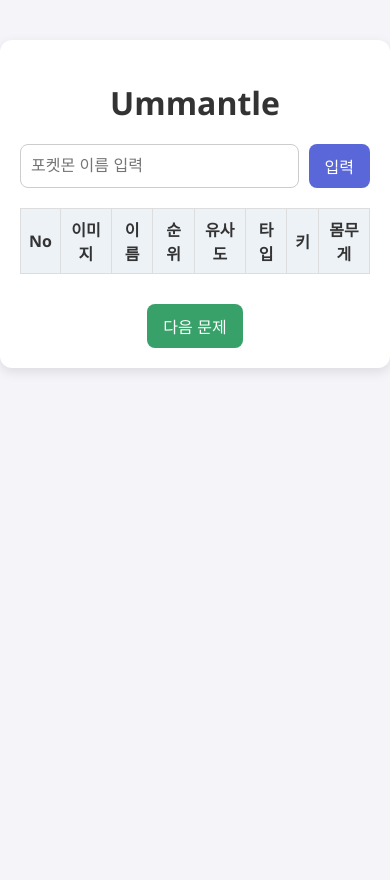
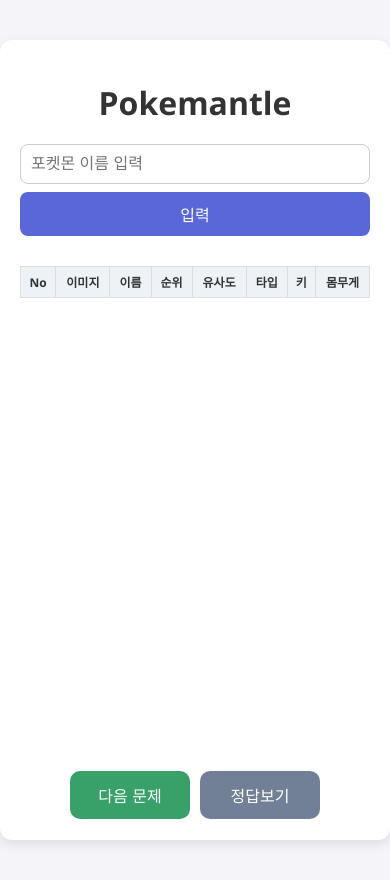
Before and after one commit to now-0o/Ummantle, a React (Create React App) app: page / in a window 390 px wide. Before the commit the page ends 844 px from the top, so only its background shows below. Built offline with nearby package versions, Linux system fonts and the light colour scheme.

Commit message:
feat: 편의성 개선 및 순위/정답보기 추가

```diff
--- a/src/App.css
+++ b/src/App.css
@@ -12,6 +12,10 @@
   background-color: white;
   box-shadow: 0 4px 12px rgba(0, 0, 0, 0.1);
   border-radius: 12px;
+  display: flex;
+  flex-direction: column;
+  min-height: 90vh;
+  position: relative;
 }
 
 h1 {
@@ -24,14 +28,27 @@
   gap: 10px;
   justify-content: center;
   margin-bottom: 10px;
+  position: relative;
+  flex-wrap: nowrap;
+  flex-direction: row;
+  align-items: flex-start;
+  z-index: 200;
+}
+
+.input-wrapper {
+  position: relative;
+  width: 100%;
+  flex: 1;
 }
 
 input {
   padding: 10px;
   font-size: 16px;
-  flex: 1;
   border: 1px solid #ccc;
   border-radius: 8px;
+  width: 100%;
+  max-width: 100%;
+  box-sizing: border-box;
 }
 
 button {
@@ -43,6 +60,7 @@
   border-radius: 8px;
   cursor: pointer;
   transition: background-color 0.2s;
+  white-space: nowrap;
 }
 
 button:hover {
@@ -52,15 +70,17 @@
 .suggestions {
   list-style: none;
   padding: 0;
-  margin: 5px 0 20px;
+  margin: 0;
   border: 1px solid #ddd;
   border-radius: 8px;
   max-height: 200px;
   overflow-y: auto;
   background: white;
   position: absolute;
-  width: 100%;
-  max-width: 800px;
+  top: 100%;
+  left: 0;
+  right: 0;
+  z-index: 300;
 }
 
 .suggestions li {
@@ -76,6 +96,7 @@
   width: 100%;
   border-collapse: collapse;
   margin-top: 20px;
+  margin-bottom: 80px;
 }
 
 .guess-table th,
@@ -89,14 +110,71 @@
   background-color: #edf2f7;
 }
 
+.correct-box {
+  margin: 30px 0;
+  padding: 20px;
+  border: 2px solid #48bb78;
+  background-color: #f0fff4;
+  border-radius: 12px;
+  text-align: center;
+}
+
+.correct-box h2 {
+  color: #2f855a;
+  margin-bottom: 10px;
+}
+
+.correct-box p {
+  font-size: 18px;
+  margin-bottom: 15px;
+}
+
+.correct-box img {
+  margin-bottom: 10px;
+}
+
+.btn-box {
+  display: flex;
+  position: fixed;
+  bottom: 20px; /* 기존보다 더 아래로 내림 */
+  left: 50%;
+  transform: translateX(-50%);
+}
+
 .next-btn {
-  display: block;
-  margin: 30px auto 0;
+  padding: 12px 20px;
+  font-size: 16px;
   background-color: #38a169;
+  color: white;
+  border: none;
+  border-radius: 10px;
+  cursor: pointer;
+  z-index: 999;
+  width: auto;
+  min-width: 120px;
+  margin: 5px;
 }
 
 .next-btn:hover {
   background-color: #2f855a;
+}
+
+.action-buttons {
+  display: flex;
+  flex-wrap: wrap;
+  justify-content: center;
+  gap: 10px;
+  margin-top: 20px;
+  margin-bottom: 40px; /* 여유 공간 확보 */
+  position: fixed;
+  bottom: 20px;
+  left: 0;
+  right: 0;
+  z-index: 998;
+  background: white;
+  padding-top: 10px;
+  padding-bottom: 10px;
+  box-shadow: 0 -2px 6px rgba(0, 0, 0, 0.1);
 }
 
 .loading {
@@ -104,3 +182,24 @@
   text-align: center;
   padding: 50px;
 }
+
+/* 반응형 */
+@media (max-width: 600px) {
+  .input-area {
+    flex-direction: column;
+    gap: 8px;
+    align-items: stretch;
+  }
+
+  .next-btn {
+    width: 100%;
+    transform: none;
+    left: auto;
+  }
+
+  .guess-table th,
+  .guess-table td {
+    font-size: 12px;
+    padding: 6px;
+  }
+}
--- a/src/App.js
+++ b/src/App.js
@@ -1,5 +1,6 @@
 // src/App.js
 import React, { useEffect, useState, useMemo } from "react";
+import TypeBadge from "./components/TypeBadge";
 import "./App.css";
 
 function App() {
@@ -10,6 +11,9 @@
   const [input, setInput] = useState("");
   const [suggestions, setSuggestions] = useState([]);
   const [inputCount, setInputCount] = useState(0);
+  const [correct, setCorrect] = useState(null);
+  const [revealed, setRevealed] = useState(false);
+  const [showRanking, setShowRanking] = useState(false);
 
   useEffect(() => {
     async function initGame() {
@@ -25,21 +29,39 @@
 
   const rankedList = useMemo(() => {
     if (!answer) return [];
-    return allPokemons
+    const list = allPokemons
       .map((p) => ({ ...p, score: getScore(p, answer) }))
+      .filter((p) => p.name !== answer.name)
       .sort((a, b) => b.score - a.score);
+    return [{ ...answer, score: 100 }, ...list];
   }, [allPokemons, answer]);
 
   const handleGuess = () => {
-    const guess = rankedList.find(
+    if (!answer) return;
+
+    const guess = allPokemons.find(
       (p) => p.koreanName === input || p.name === input.toLowerCase()
     );
     if (!guess) {
       alert("해당 포켓몬이 없어요!");
       return;
     }
-    const rank = rankedList.findIndex((p) => p.name === guess.name) + 1;
-    const scoredGuess = { ...guess, rank, inputIndex: inputCount + 1 };
+
+    if (guess.name === answer.name) {
+      setCorrect({ ...guess, inputIndex: inputCount + 1, score: 100 });
+      setInputCount((prev) => prev + 1);
+      setInput("");
+      setSuggestions([]);
+      return;
+    }
+
+    const rank = rankedList.findIndex((p) => p.name === guess.name);
+    const scoredGuess = {
+      ...guess,
+      rank: rank + 1,
+      score: rankedList[rank].score,
+      inputIndex: inputCount + 1,
+    };
     setGuesses((prev) => {
       const exists = prev.find((g) => g.name === scoredGuess.name);
       if (exists) return prev;
@@ -60,6 +82,13 @@
     setSuggestions(matched.slice(0, 10));
   };
 
+  const handleReveal = () => {
+    if (window.confirm("정말 정답을 보시겠습니까?")) {
+      setCorrect({ ...answer, inputIndex: "?", score: 100 });
+      setRevealed(true);
+    }
+  };
+
   if (loading)
     return <div className="loading">포켓몬 데이터 불러오는 중...</div>;
 
@@ -67,23 +96,25 @@
     guesses.length > 0
       ? guesses.reduce((a, b) => (a.rank < b.rank ? a : b))
       : null;
+
+  const latest = guesses.length > 0 ? guesses[guesses.length - 1] : null;
+
   const others = guesses
-    .filter((g) => g.name !== best?.name)
-    .sort((a, b) => b.inputIndex - a.inputIndex);
+    .filter((g) => g.name !== best?.name && g.name !== latest?.name)
+    .sort((a, b) => a.rank - b.rank);
 
   return (
     <div className="container">
-      <h1>Ummantle</h1>
+      <h1>Pokemantle</h1>
       <div className="input-area">
+        <div className="input-wrapper">
           <input
             value={input}
             onChange={handleInputChange}
             onKeyDown={(e) => e.key === "Enter" && handleGuess()}
             placeholder="포켓몬 이름 입력"
+            disabled={!!correct}
           />
-        <button onClick={handleGuess}>입력</button>
-      </div>
-
           {suggestions.length > 0 && (
             <ul className="suggestions">
               {suggestions.map((s) => (
@@ -98,6 +129,27 @@
                 </li>
               ))}
             </ul>
+          )}
+        </div>
+        <button onClick={handleGuess} disabled={!!correct}>
+          입력
+        </button>
+      </div>
+
+      {correct && (
+        <div className="correct-box">
+          <h2>🎉 정답입니다! 🎉</h2>
+          <p>{correct.inputIndex}회 만에 맞추셨습니다!</p>
+          <img
+            src={`https://raw.githubusercontent.com/PokeAPI/sprites/master/sprites/pokemon/${correct.id}.png`}
+            alt={correct.koreanName}
+            width="80"
+            height="80"
+          />
+          <h3>
+            {correct.koreanName} ({correct.name})
+          </h3>
+        </div>
       )}
 
       <table className="guess-table">
@@ -129,11 +181,33 @@
               <td>{best.rank}</td>
               <td>{best.score.toFixed(1)}점</td>
               <td>
-                {best.type1}
-                {best.type2 ? "/" + best.type2 : ""}
+                <TypeBadge type={best.type1} />
+                {best.type2 && <TypeBadge type={best.type2} />}
               </td>
               <td>{best.height}</td>
               <td>{best.weight}</td>
+            </tr>
+          )}
+          {latest && latest.name !== best?.name && (
+            <tr key={latest.name}>
+              <td>{latest.inputIndex}</td>
+              <td>
+                <img
+                  src={`https://raw.githubusercontent.com/PokeAPI/sprites/master/sprites/pokemon/${latest.id}.png`}
+                  alt={latest.koreanName}
+                  width="40"
+                  height="40"
+                />
+              </td>
+              <td>{latest.koreanName}</td>
+              <td>{latest.rank}</td>
+              <td>{latest.score.toFixed(1)}점</td>
+              <td>
+                <TypeBadge type={latest.type1} />
+                {latest.type2 && <TypeBadge type={latest.type2} />}
+              </td>
+              <td>{latest.height}</td>
+              <td>{latest.weight}</td>
             </tr>
           )}
           {others.map((g) => (
@@ -151,8 +225,8 @@
               <td>{g.rank}</td>
               <td>{g.score.toFixed(1)}점</td>
               <td>
-                {g.type1}
-                {g.type2 ? "/" + g.type2 : ""}
+                <TypeBadge type={g.type1} />
+                {g.type2 && <TypeBadge type={g.type2} />}
               </td>
               <td>{g.height}</td>
               <td>{g.weight}</td>
@@ -161,9 +235,55 @@
         </tbody>
       </table>
 
+      {showRanking && (
+        <div className="correct-box">
+          <h2>전체 유사도 순위</h2>
+          <table className="guess-table">
+            <thead>
+              <tr>
+                <th>순위</th>
+                <th>이름</th>
+                <th>유사도</th>
+              </tr>
+            </thead>
+            <tbody>
+              {rankedList.slice(0, 30).map((p, idx) => (
+                <tr key={p.name}>
+                  <td>{idx}</td>
+                  <td>
+                    {p.koreanName} ({p.name})
+                  </td>
+                  <td>{p.score.toFixed(1)}점</td>
+                </tr>
+              ))}
+            </tbody>
+          </table>
+        </div>
+      )}
+
+      <div className="btn-box">
         <button className="next-btn" onClick={() => window.location.reload()}>
           다음 문제
         </button>
+        {!correct && !revealed && (
+          <button
+            className="next-btn"
+            style={{ backgroundColor: "#718096" }}
+            onClick={handleReveal}
+          >
+            정답보기
+          </button>
+        )}
+        {(correct || revealed) && (
+          <button
+            className="next-btn"
+            style={{ backgroundColor: "#4A5568" }}
+            onClick={() => setShowRanking(true)}
+          >
+            순위보기
+          </button>
+        )}
+      </div>
     </div>
   );
 }
--- /dev/null
+++ b/src/components/TypeBadge.js
@@ -0,0 +1,47 @@
+// src/components/TypeBadge.js
+import React from "react";
+
+const typeMap = {
+  normal: { label: "노말", color: "#A8A878" },
+  fire: { label: "불꽃", color: "#F08030" },
+  water: { label: "물", color: "#6890F0" },
+  electric: { label: "전기", color: "#F8D030" },
+  grass: { label: "풀", color: "#78C850" },
+  ice: { label: "얼음", color: "#98D8D8" },
+  fighting: { label: "격투", color: "#C03028" },
+  poison: { label: "독", color: "#A040A0" },
+  ground: { label: "땅", color: "#E0C068" },
+  flying: { label: "비행", color: "#A890F0" },
+  psychic: { label: "에스퍼", color: "#F85888" },
+  bug: { label: "벌레", color: "#A8B820" },
+  rock: { label: "바위", color: "#B8A038" },
+  ghost: { label: "고스트", color: "#705898" },
+  dragon: { label: "드래곤", color: "#7038F8" },
+  dark: { label: "악", color: "#705848" },
+  steel: { label: "강철", color: "#B8B8D0" },
+  fairy: { label: "페어리", color: "#EE99AC" },
+};
+
+function TypeBadge({ type }) {
+  const key = (type || "").toLowerCase();
+  const t = typeMap[key] || { label: key, color: "#CCC" };
+  return (
+    <span
+      style={{
+        display: "inline-block",
+        padding: "2px 6px",
+        borderRadius: "8px",
+        backgroundColor: t.color,
+        color: "white",
+        fontSize: "12px",
+        marginRight: "4px",
+        minWidth: "40px",
+        textAlign: "center",
+      }}
+    >
+      {t.label}
+    </span>
+  );
+}
+
+export default TypeBadge;
```
Lines whose indentation alone changed are shown as unchanged.
